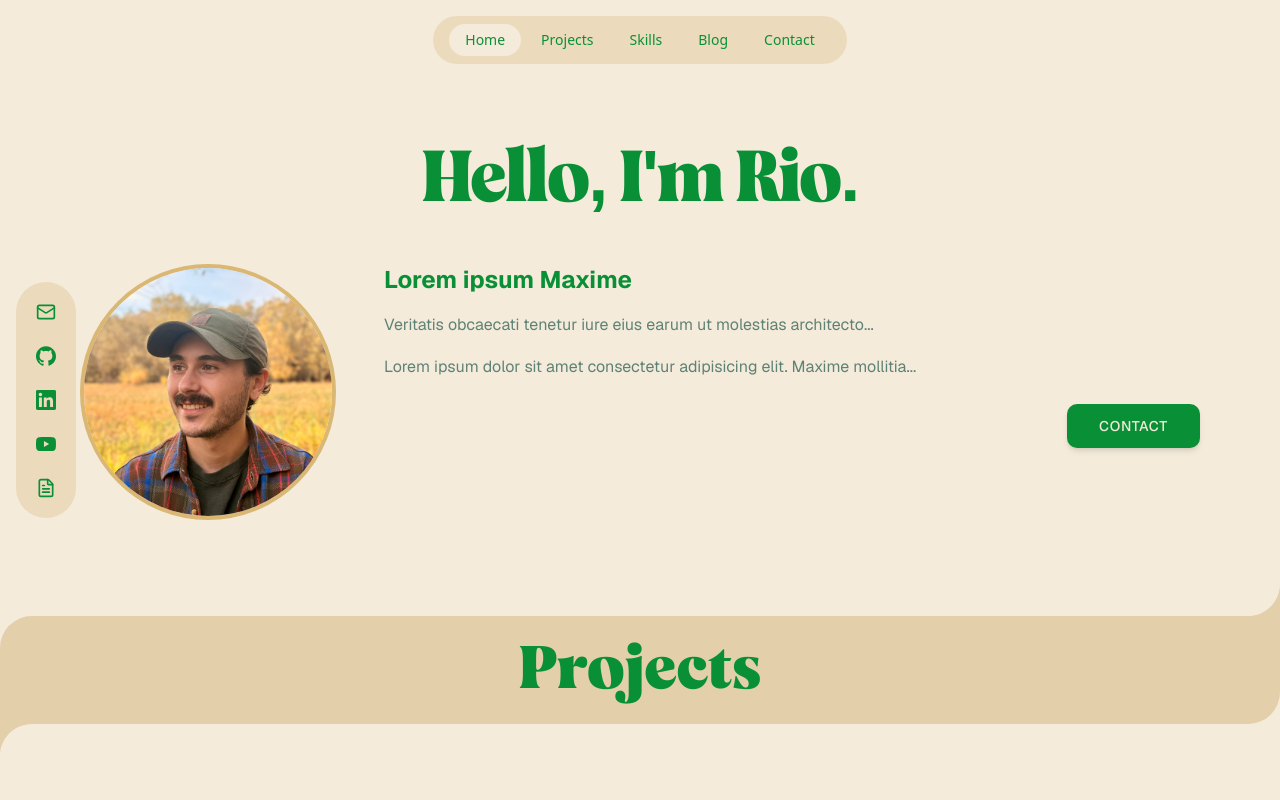
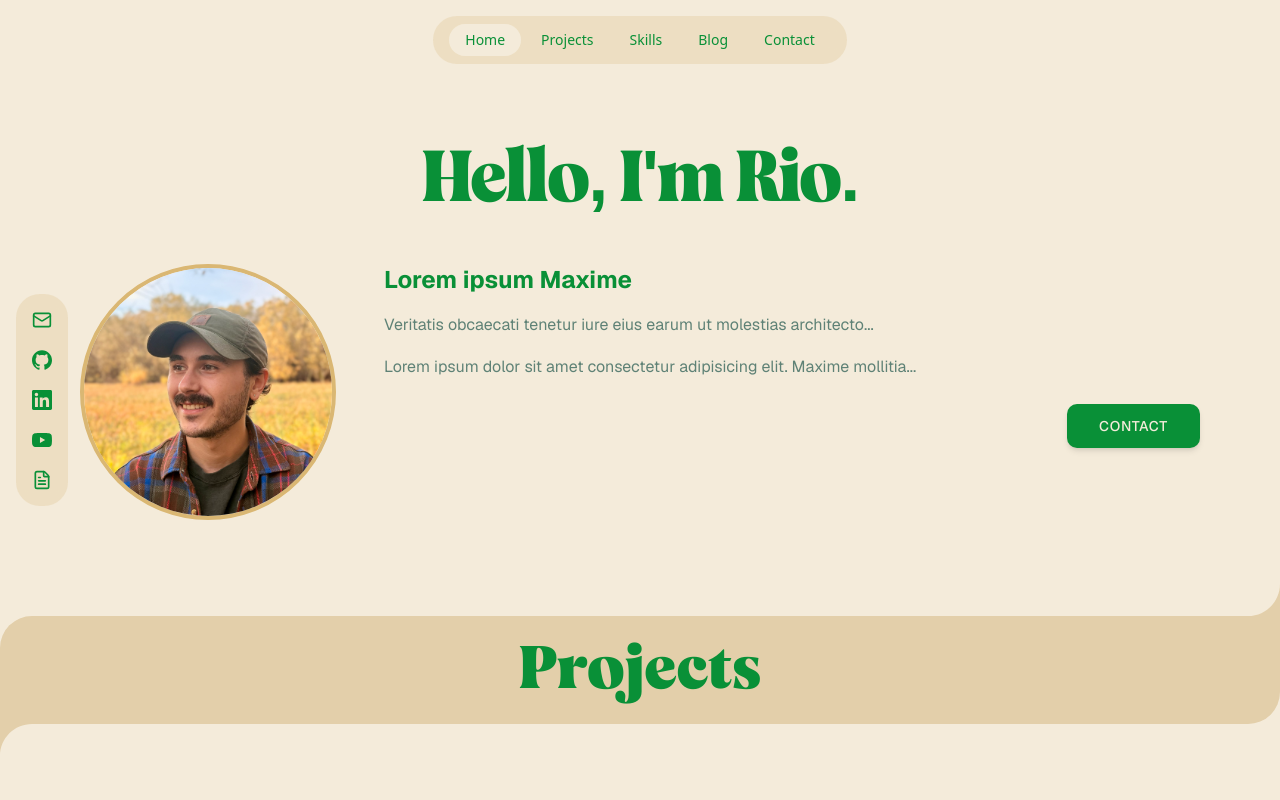
Before and after one commit to rioredwards/portfolio, a Next.js app: page / in a window 1280 px wide. Shown: the top 800 px of the page. Built offline with nearby package versions, Linux system fonts and the light colour scheme.

Commit message:
style: update navbar and sidebar

```diff
--- a/components/navbar.tsx
+++ b/components/navbar.tsx
@@ -50,7 +50,7 @@
   return (
     <div className="sticky top-4 w-full z-50 mx-auto flex items-center justify-center pointer-events-none">
       <NavigationMenu viewport={false}>
-        <div className="flex items-center gap-2 rounded-full bg-secondary px-4 py-2 pointer-events-auto">
+        <div className="flex items-center gap-2 rounded-full bg-secondary/80 backdrop-blur-sm px-4 py-2 pointer-events-auto">
           <NavigationMenuList>
             {navItems.map((item) => {
               const isActive =
--- a/components/sidebar.tsx
+++ b/components/sidebar.tsx
@@ -21,14 +21,14 @@
 export function Sidebar() {
   return (
     <aside className="group fixed left-4 top-1/2 -translate-y-1/2 z-50">
-      <nav className="flex flex-col gap-2 rounded-4xl bg-secondary p-3 transition-all duration-300">
+      <nav className="flex flex-col gap-1 rounded-3xl bg-secondary/80 backdrop-blur-sm p-2 transition-all duration-300">
         {socialLinks.map((link, index) => (
           <Link
             key={index}
             href={link.href}
             target={link.href.startsWith("http") ? "_blank" : undefined}
             rel={link.href.startsWith("http") ? "noopener noreferrer" : undefined}
-            className="group/item flex items-center gap-0 group-hover:gap-3 rounded-3xl px-2 py-2 group-hover:px-3 text-foreground transition-all duration-300 hover:bg-accent"
+            className="group/item flex items-center gap-0 group-hover:gap-3 rounded-3xl px-2 py-2 group-hover:px-3 text-foreground transition-all duration-300 hover:bg-background/50"
             aria-label={link.label}>
             <span className="shrink-0 flex items-center justify-center">{link.icon}</span>
             <span
```
